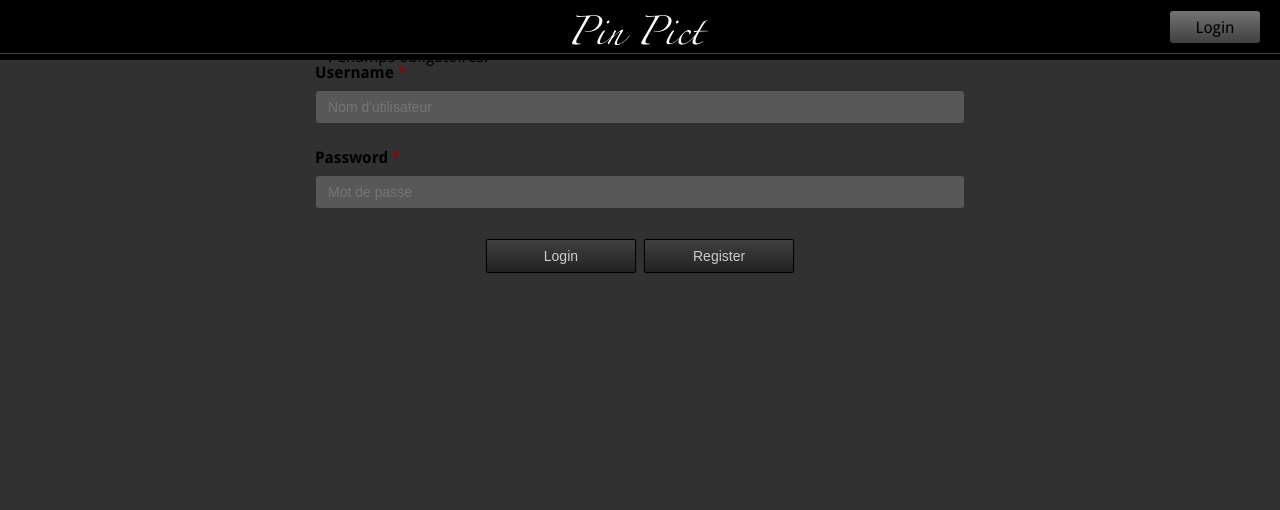
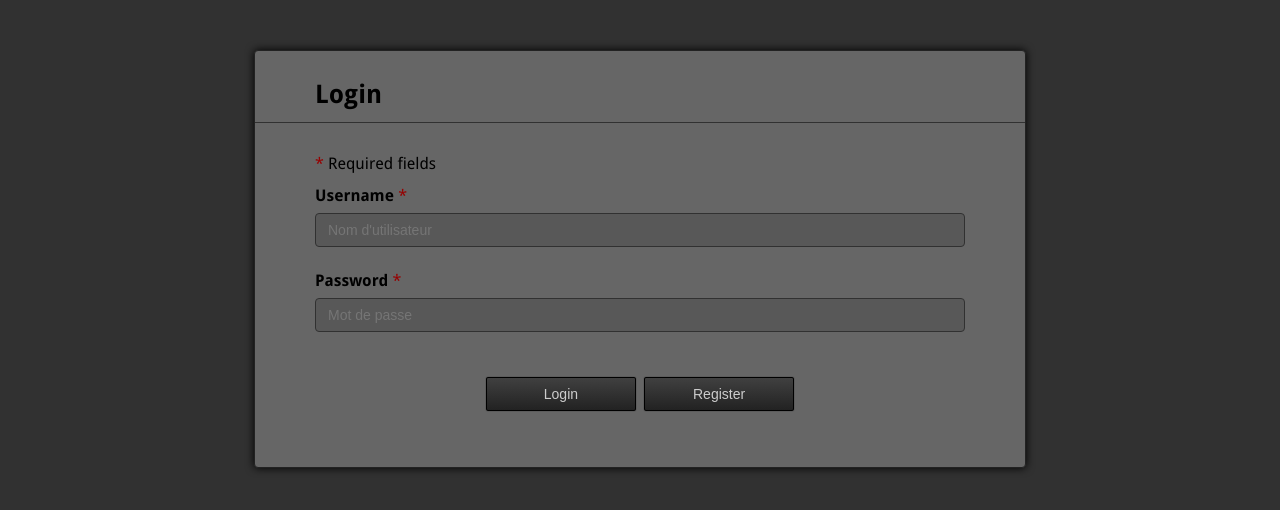
Before and after one commit to Fenykepy/pinpict, a Django app: page /login/ in a window 1280 px wide. Shown: the top 510 px of the page. Run offline with Django 3.2, Linux system fonts and the light colour scheme; style sheets or scripts are compiled from the project's sources.

Commit message:
Add a view for home page (redirect to login page or user page for moment) with tests. Improve forms CSS.

```diff
--- a/pinpict/assets/css/forms.less
+++ b/pinpict/assets/css/forms.less
@@ -56,6 +56,7 @@ form {
         color: @22;
     }
 }
+
 input, option, select, button, textarea, ul.errorlist li {
     width: 100%;
     border-radius: 4px;
--- a/pinpict/assets/css/layout.less
+++ b/pinpict/assets/css/layout.less
@@ -105,7 +105,7 @@ a, a:visited {
     .degrade(@73, @40, @66);
 
     img {
-        box-shadow: 0 0 6px @00;
+        box-shadow: 0 0 3px @00;
         position: absolute;
         width: 22px;
         height: 22px;
--- a/pinpict/assets/css/pin.less
+++ b/pinpict/assets/css/pin.less
@@ -220,22 +220,27 @@ article#form, article#form-pin-from {
     box-shadow: 0 0 8px @00;
     border: 1px solid @22;
     border-radius: 4px;
-    width: 700px;
+    width: 770px;
     margin: 50px auto;
-    padding: 30px 60px;
+    padding: 20px 0 40px;
     overflow: hidden;
     header {
+        border-bottom: 1px solid @31;
+        padding: 0 60px 15px;
         max-width: 650px;
         margin-right: auto;
         margin-left: auto;
     }
     h1 {
+        margin-top: 0.4em;
         font-weight: bold;
         font-size: 1.6em;
-        margin-top: 1em;
     }
     p {
         margin: 16px 0;
+    }
+    p.submit {
+        margin-top: 40px;
     }
 }
 
@@ -243,13 +248,6 @@ article#form, article#form-pin-from {
 // form to choose pin origin
 article#form-pin-from {
     padding: 20px 0 0;
-    header {
-        padding: 0 60px 15px;
-        border-bottom: 1px solid @31;
-        h1 {
-            margin: 0;
-        }
-    }
     li {
         box-sizing: border-box;
         width: 50%;
--- a/templates/board/board_delete.html
+++ b/templates/board/board_delete.html
@@ -6,13 +6,15 @@ Delete a board
 {% block body %}
 
 <article id="form">
+    <header>
     <h1>Delete this board ?</h1>
+    </header>
     <form method="post" action="{{ action }}">
     {% csrf_token %}
     {{ form.non_field_errors }}
-    <p>Are you sure you want to permanently delete "{{ board.title }}" board ?</p>
+    <p>Are you sure you want to permanently delete <em>"{{ board.title }}"</em> board ?</p>
     {% spaceless %}
-    <p class="center-align">
+    <p class="center-align submit">
     <a href="{% url "boards_list" user.slug %}"><button type="button">Cancel</button></a>
     <input type="submit" name="delete" value="Delete board" />
     </p>
--- a/templates/board/board_forms.html
+++ b/templates/board/board_forms.html
@@ -11,7 +11,7 @@
     {% else %}
     <form method="post" action="{{ action }}">
     {% endif %}
-    <p><span id="red"><span class="red">*</span></span>: Required fields.</p>
+    <p><span id="red"><span class="red">*</span></span> Required fields</p>
     {% csrf_token %}
     {{ form.non_field_errors }}
     {% for field in form %}
@@ -22,7 +22,7 @@
     </div>
     {% endfor %}
     {% spaceless %}
-    <p class="center-align">
+    <p class="center-align submit">
     {% if delete %}
     <a href="{% url "board_delete" user.slug board.slug %}"><button type="button">{{ delete }}</button></a>
     {% endif %}
--- a/templates/pin/pin_delete.html
+++ b/templates/pin/pin_delete.html
@@ -14,7 +14,7 @@ Delete a pin
     <img src="{{ MEDIA_URL }}previews/236/{{ pin.resource.previews_path }}" alt="" />
     <p>{{ pin.description }}</p>
     {% spaceless %}
-    <p class="center-align">
+    <p class="center-align submit">
     <a href="{% url "boards_list" user.slug %}"><button type="button">Cancel</button></a>
     <input type="submit" name="delete" value="Delete pin" />
     </p>
--- a/templates/user/user_login.html
+++ b/templates/user/user_login.html
@@ -1,9 +1,12 @@
 {% extends "base.html" %}
+{% block header %}{% endblock %}
 {% block body %}
-<article>
-    <h1>Login</h1>
+<article id="form">
+    <header>
+        <h1>Login</h1>
+    </header>
 <form method="post" action="">
-<p><span id="red"><span class="red">*</span></span> : Champs obligatoires.</p>
+<p><span id="red"><span class="red">*</span></span> Required fields</p>
     {% csrf_token %}
     {{ form.non_field_errors }}
     {% for field in form %}
@@ -14,7 +17,7 @@
     <input type="hidden" name="next" value="{{ next }}" />
 </div>
 {% endfor %}
-    <p class="center-align">
+    <p class="center-align submit">
     <input type="submit" value="Login" />
     <a class="popup" href="{#{% url "user_registration" %}#}">
         <button type="button">Register</button>
```
Also changed, not shown: pinpict/tests.py (added, +40 -0 lines), pinpict/views.py (+9 -3 lines), templates/pin/pin_create.html (+6 -3 lines), todo.txt (+4 -4 lines).
